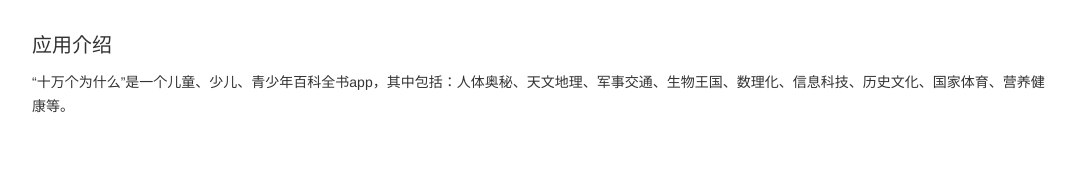
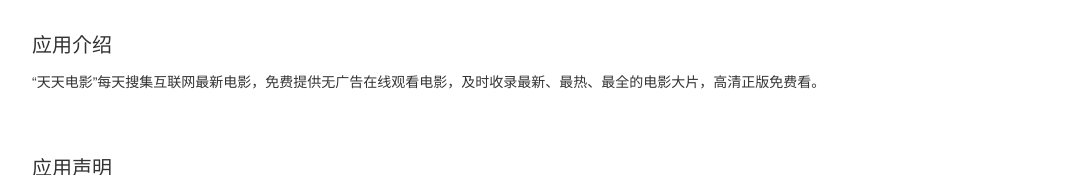
Before and after one commit to SneezeArt/film, a plain HTML site: page support/index.html in a window 1280 px wide. Shown: the part 149-324 px from the top of the page, without its empty margins (96-1178 px from the left). Drawn offline with Linux system fonts and the light colour scheme.

Commit message:
补充代码

```diff
--- a/support/index.html
+++ b/support/index.html
@@ -33,7 +33,7 @@
             <p style="font-size: 20px;padding-bottom: 10px;">应用介绍</p>
             <div class="dsp margin-bottom60">
                 <section>
-                    “十万个为什么”是一个儿童、少儿、青少年百科全书app，其中包括：人体奥秘、天文地理、军事交通、生物王国、数理化、信息科技、历史文化、国家体育、营养健康等。
+                    “天天电影”每天搜集互联网最新电影，免费提供无广告在线观看电影，及时收录最新、最热、最全的电影大片，高清正版免费看。
                 </section>
             </div>
         </div>
```
Also changed, not shown: support/images/icon_120x120.png.
